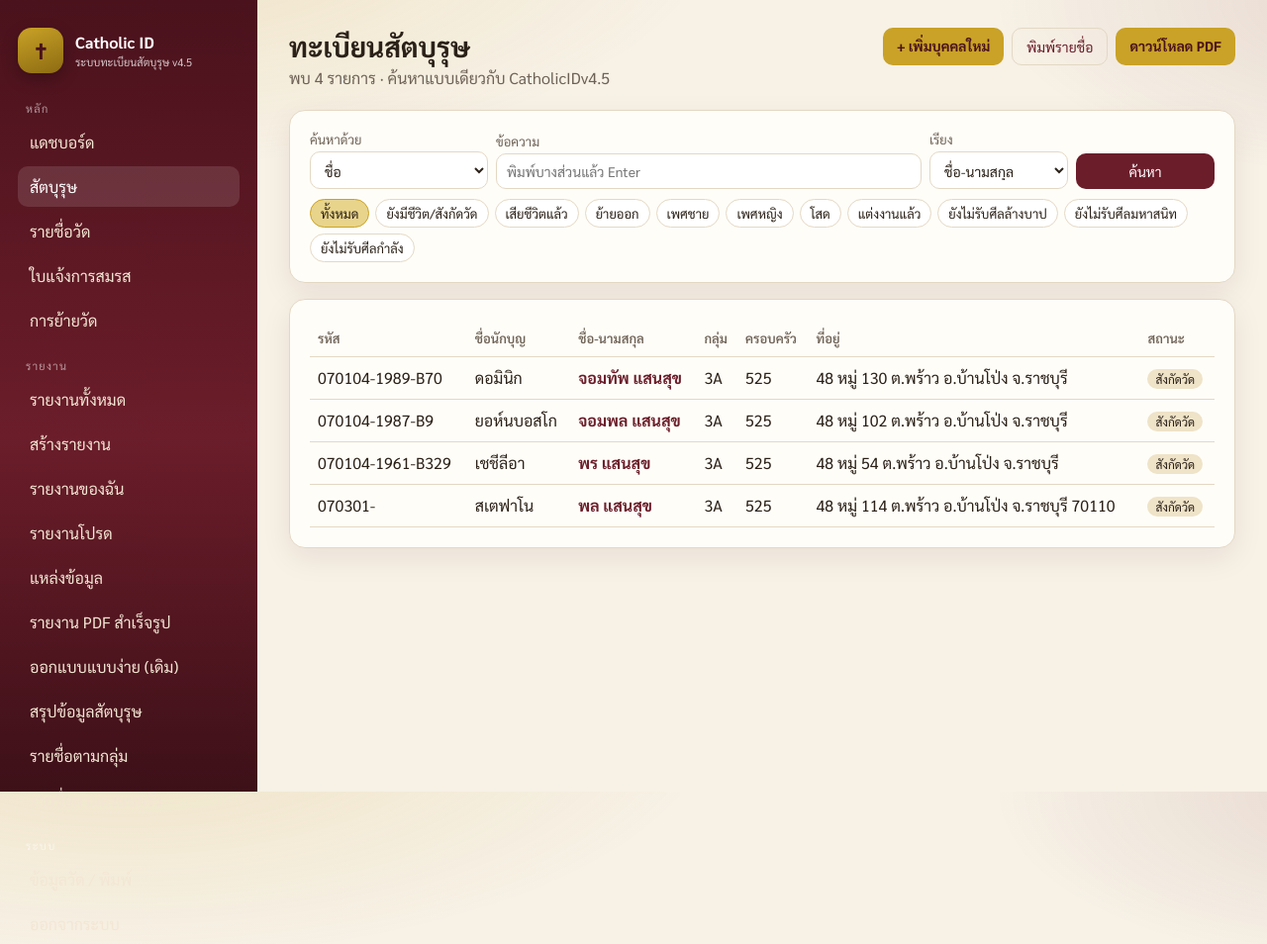
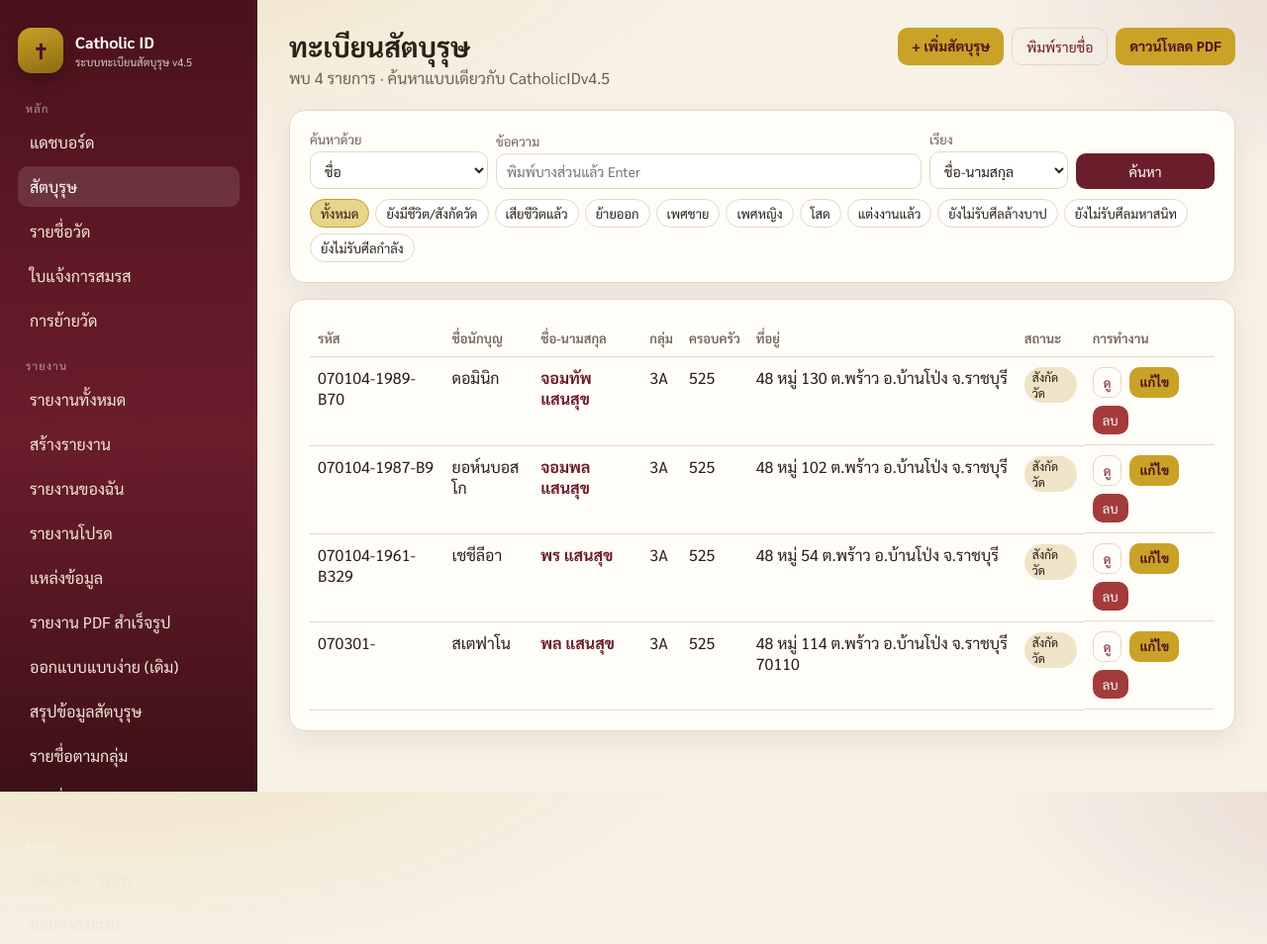
Before and after one commit to michatri/https-github.com-wc42txg5sr-sketch-seven-gift-logger, a FastAPI app: page /members in a window 1280 px wide. Shown: the whole page at 99% size. Run offline with FastAPI, Linux system fonts and the light colour scheme; a user stored in the database is signed in; data comes from the database, SQL or seed files in the repository; data that the repository does not hold is empty.

Commit message:
Make parish register add, edit, and delete visible from the members list
Add, edit, and delete already existed in the backend; the register table
now has those actions on every row, with confirmation before delete.

Co-authored-by: michatri <michatri@users.noreply.github.com>

```diff
--- a/app/main.py
+++ b/app/main.py
@@ -257,7 +257,7 @@ async def member_create(request: Request, photo: UploadFile = File(None)):
             values,
         )
     save_photo(mid, photo)
-    return RedirectResponse(f"/members/{mid}", status_code=303)
+    return RedirectResponse(f"/members/{mid}?saved=1", status_code=303)
 
 
 @app.get("/members/{member_id}", response_class=HTMLResponse)
@@ -322,7 +322,7 @@ async def member_update(request: Request, member_id: int, photo: UploadFile = Fi
         values = [data.get(f) for f in MEMBER_FIELDS] + [today(), member_id]
         conn.execute(f"UPDATE members SET {sets} WHERE id = ?", values)
     save_photo(member_id, photo)
-    return RedirectResponse(f"/members/{member_id}", status_code=303)
+    return RedirectResponse(f"/members/{member_id}?saved=1", status_code=303)
 
 
 @app.post("/members/{member_id}/delete")
@@ -330,11 +330,12 @@ def member_delete(request: Request, member_id: int):
     if (redir := require_login(request)):
         return redir
     with get_db() as conn:
+        conn.execute("UPDATE marriage_notifies SET member_id = NULL WHERE member_id = ?", (member_id,))
         conn.execute("DELETE FROM moves WHERE member_id = ?", (member_id,))
         conn.execute("DELETE FROM members WHERE id = ?", (member_id,))
     for old in UPLOADS.glob(f"{member_id}.*"):
         old.unlink(missing_ok=True)
-    return RedirectResponse("/members", status_code=303)
+    return RedirectResponse("/members?deleted=1", status_code=303)
 
 
 @app.get("/churches", response_class=HTMLResponse)
--- a/app/static/css/style.css
+++ b/app/static/css/style.css
@@ -187,6 +187,16 @@ tr:hover td { background: #fbf6ea; }
 @media (max-width: 1200px) {
   .designer { grid-template-columns: 1fr; }
 }
+.form-actions-sticky {
+  position: sticky;
+  bottom: 0;
+  background: var(--paper);
+  padding: 14px 0 4px;
+  margin-top: 16px;
+  border-top: 1px solid var(--line);
+}
+td.actions form { display: inline; }
+
 @media print {
   .sidebar, .no-print { display: none !important; }
   .app { display: block; }
--- a/app/templates/members.html
+++ b/app/templates/members.html
@@ -7,11 +7,14 @@
     <div class="sub">พบ {{ count }} รายการ · ค้นหาแบบเดียวกับ CatholicIDv4.5</div>
   </div>
   <div class="actions">
-    <a class="btn gold" href="/members/new">+ เพิ่มบุคคลใหม่</a>
+    <a class="btn gold" href="/members/new">+ เพิ่มสัตบุรุษ</a>
     <a class="btn ghost" href="/print/list?{{ list_query(q=q, field=field, extra=extra, mode='alpha') }}">พิมพ์รายชื่อ</a>
     <a class="btn gold" href="/pdf/list?{{ list_query(q=q, field=field, extra=extra, mode='alpha') }}">ดาวน์โหลด PDF</a>
   </div>
 </div>
+
+{% if request.query_params.get('saved') %}<div class="flash">บันทึกข้อมูลสัตบุรุษแล้ว</div>{% endif %}
+{% if request.query_params.get('deleted') %}<div class="flash">ลบรายการออกจากทะเบียนแล้ว</div>{% endif %}
 
 <div class="card">
   <form class="searchbar" method="get">
@@ -57,7 +60,7 @@
 <div class="card" style="margin-top:16px; overflow:auto">
   <table>
     <tr>
-      <th>รหัส</th><th>ชื่อนักบุญ</th><th>ชื่อ-นามสกุล</th><th>กลุ่ม</th><th>ครอบครัว</th><th>ที่อยู่</th><th>สถานะ</th>
+      <th>รหัส</th><th>ชื่อนักบุญ</th><th>ชื่อ-นามสกุล</th><th>กลุ่ม</th><th>ครอบครัว</th><th>ที่อยู่</th><th>สถานะ</th><th>การทำงาน</th>
     </tr>
     {% for m in items %}
     <tr>
@@ -72,9 +75,16 @@
         {% elif m.date_out %}<span class="badge moved">ย้ายออก</span>
         {% else %}<span class="badge">สังกัดวัด</span>{% endif %}
       </td>
+      <td class="actions" style="white-space:nowrap">
+        <a class="btn small ghost" href="/members/{{ m.id }}">ดู</a>
+        <a class="btn small gold" href="/members/{{ m.id }}/edit">แก้ไข</a>
+        <form method="post" action="/members/{{ m.id }}/delete" data-confirm="ต้องการลบ {{ m.first_name }} {{ m.last_name }} ออกจากทะเบียนสัตบุรุษ?" style="display:inline">
+          <button class="btn small danger" type="submit">ลบ</button>
+        </form>
+      </td>
     </tr>
     {% else %}
-    <tr><td colspan="7" class="muted">ไม่พบข้อมูล</td></tr>
+    <tr><td colspan="8" class="muted">ไม่พบข้อมูล — <a href="/members/new">เพิ่มสัตบุรุษ</a></td></tr>
     {% endfor %}
   </table>
 </div>
```
Also changed, not shown: app/templates/member_detail.html (+5 -3 lines), app/templates/member_form.html (+8 -2 lines), tests/test_app.py (+57 -0 lines).
